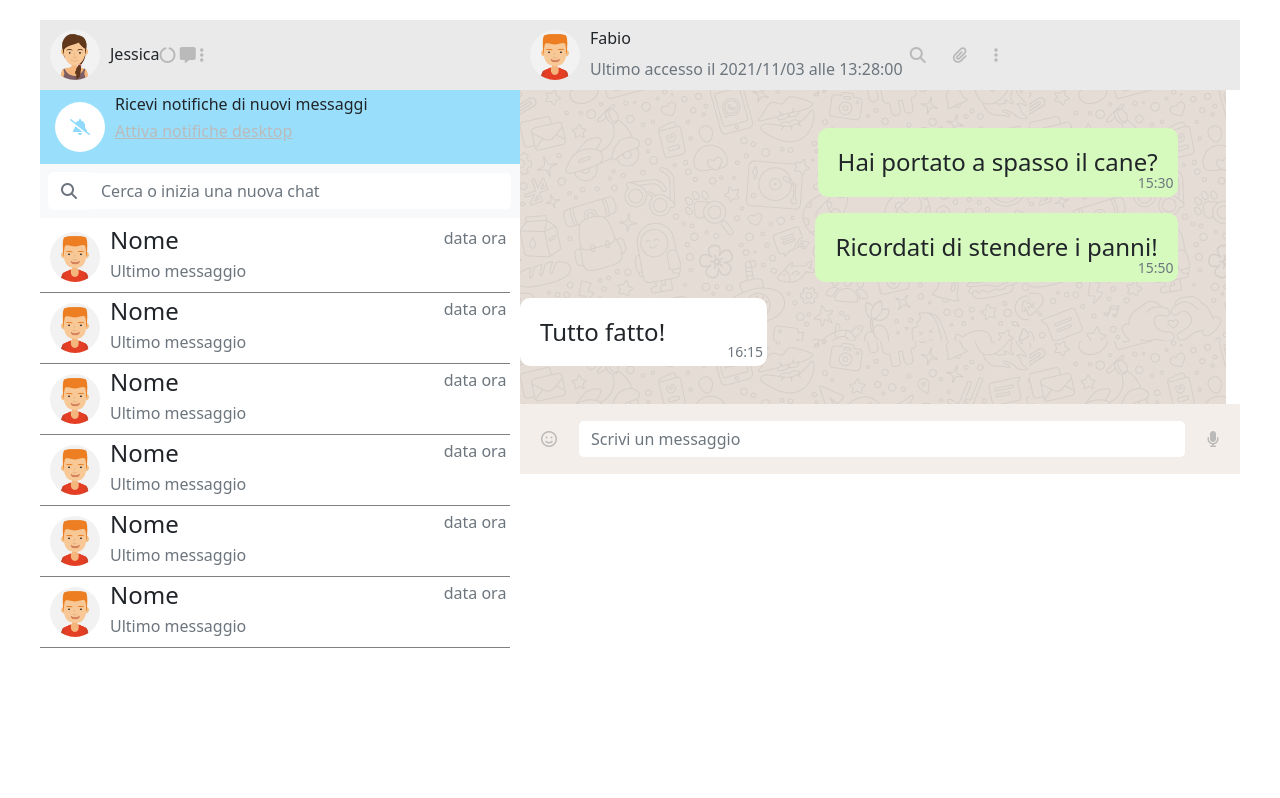
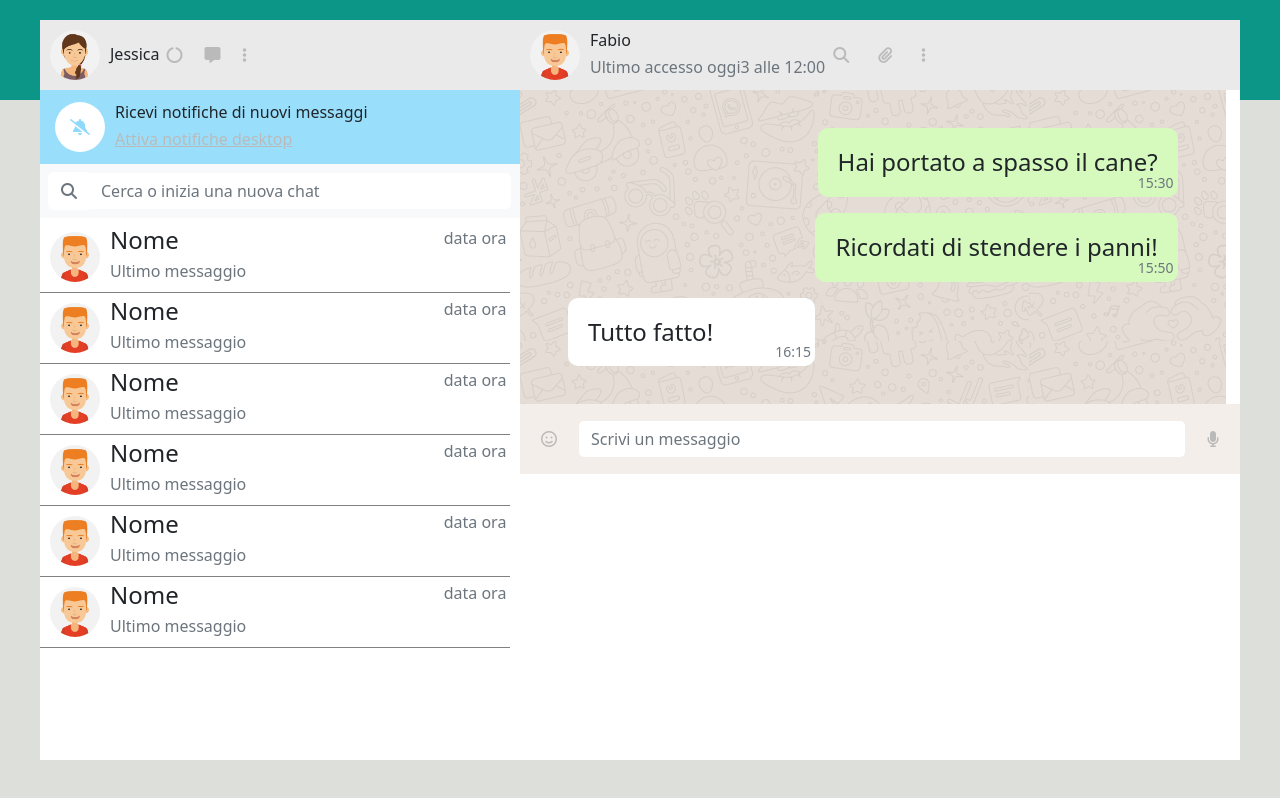
Before and after one commit to FRJess/vue-boolzapp, a plain HTML site: page Milestone 1/index.html in a window 1280 px wide. Drawn offline with nearby package versions, Linux system fonts and the light colour scheme.

Commit message:
[add] background

```diff
--- a/Milestone 1/css/style.css
+++ b/Milestone 1/css/style.css
@@ -7,6 +7,17 @@
 
 body{
   height: 100vh;
+  background-color:#DDE0DA;
+}
+
+.head_background-green {
+  position: absolute;
+  top: 0;
+  left: 0;
+  width: 100%;
+  height: 100px;
+  background-color: #0b9688;
+  z-index: -1;
 }
 
 a{
@@ -18,12 +29,12 @@ a{
   margin: auto;
   padding-top: 20px;
   height: 95vh;
-  /* background-color: lightgray; */
 }
 
 .left-container{
   width: 40%;
   flex-direction: column;
+  background-color:white;
 }
 
 .user {
@@ -31,13 +42,18 @@ a{
   height: 70px;
 }
 
-.user img {
+.user-informations img {
   width: 50px;
   margin: 10px;
   border-radius: 50%;
 }
 
-.info_user_icon a {
+.user-icons{
+  display: flex;
+  justify-content: flex-end;
+}
+
+.user-icons a {
   display: inline-block;
   margin-right: 8px;
   padding: 7px;
@@ -59,11 +75,11 @@ a{
   color: #8fdafa;
 }
 
-.search_contacts .form-control {
+.search-contact .form-control {
   border-color: transparent;
 }
 
-.search_contacts .btn-outline-secondary {
+.search-contact .btn-outline-secondary {
   background-color: white;
   border-color: transparent;
   border-right: none;
@@ -107,7 +123,7 @@ a{
 .conversartion-icons a{
   display: inline-block;
   margin-right: 8px;
-  padding: 7px;
+  padding: 8px;
 }
 
 .conversation{
--- a/Milestone 1/index.html
+++ b/Milestone 1/index.html
@@ -27,12 +27,16 @@
 <body>
   <div id="app">
 
+    <div class="head_background-green"></div>
+
     <main class="main-container d-flex">
       <div class="left-container d-flex">
 
         <div class="user d-flex align-items-center">
-          <img src="img/avatar_io.jpg" alt="user image">
-          <h6 class="m-0">Jessica</h6>
+          <div class="user-informations d-flex align-items-center">
+            <img src="img/avatar_io.jpg" alt="user image">
+            <h6 class="m-0">Jessica</h6>
+          </div>
           <div class="user-icons">
             <a href="#"><i class="fas fa-circle-notch"></i></a>
             <a href="#"><i class="fas fa-comment-alt"></i></a>
@@ -45,7 +49,7 @@
           <div class="notification-text">
             <h6 class="m-0 mb-1">Ricevi notifiche di nuovi messaggi</h6>
             <a href="#">
-              <p>Attiva notifiche desktop</p>
+              <p class="m-0">Attiva notifiche desktop</p>
             </a>
           </div>
         </div>
@@ -130,9 +134,8 @@
         <div class="current-contact d-flex align-items-center">
           <img src="img/avatar_1.jpg" alt="user image">
           <div class="info-current-contact">
-            <h6>Fabio</h6>
-            <p class="m-0 text-secondary">Ultimo accesso il 2021/11/03 alle 13:28:00</p>
-
+            <h6 class="mb-1">Fabio</h6>
+            <p class="m-0 text-secondary">Ultimo accesso oggi3 alle 12:00</p>
           </div>
 
           <div class="conversartion-icons">
@@ -164,7 +167,7 @@
             </div>
 
             <div class="message-container d-flex py-2">
-              <div class="message received me-5 position-relative">
+              <div class="message received ms-5 position-relative">
                   <h4 class="m-0">Tutto fatto!</h4>
                   <div class="single_message_times position-absolute bottom-0 end-0 p-1">
                       <p class="m-0 text-secondary small">16:15</p>
```
